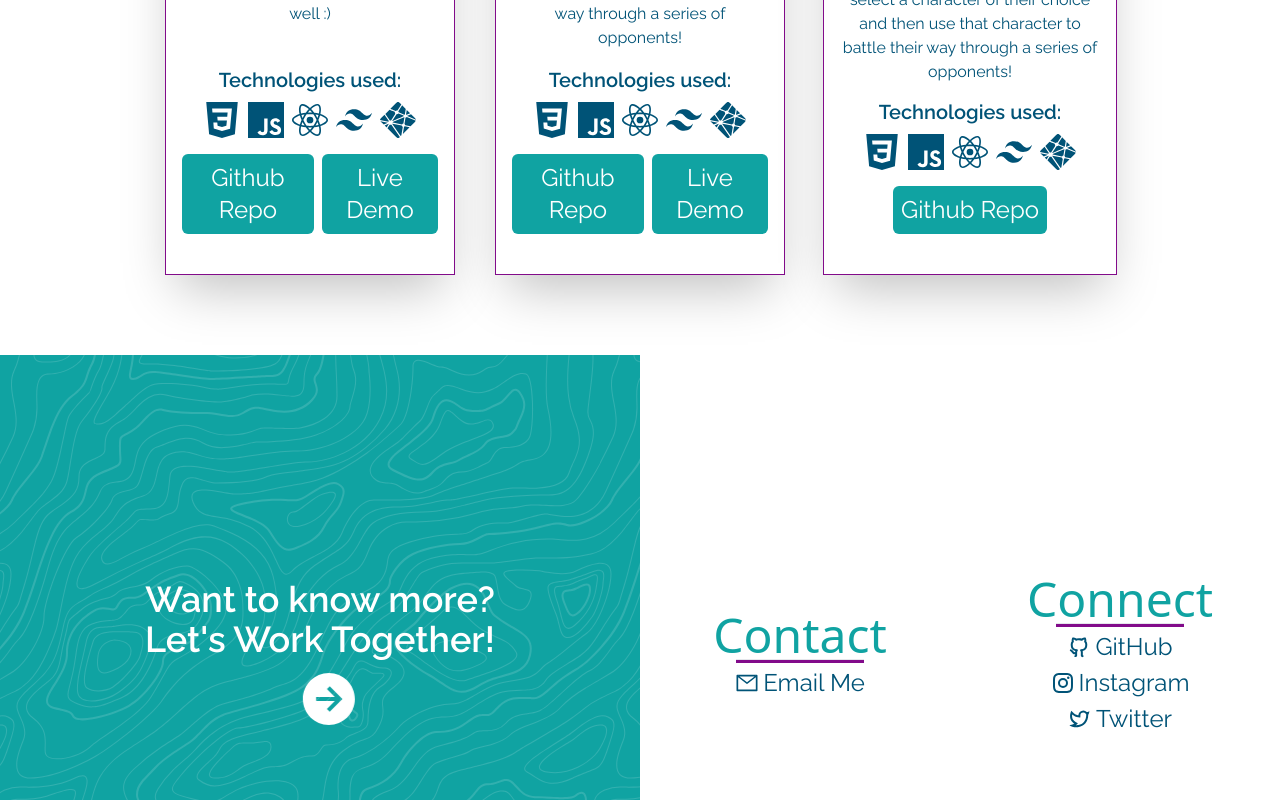
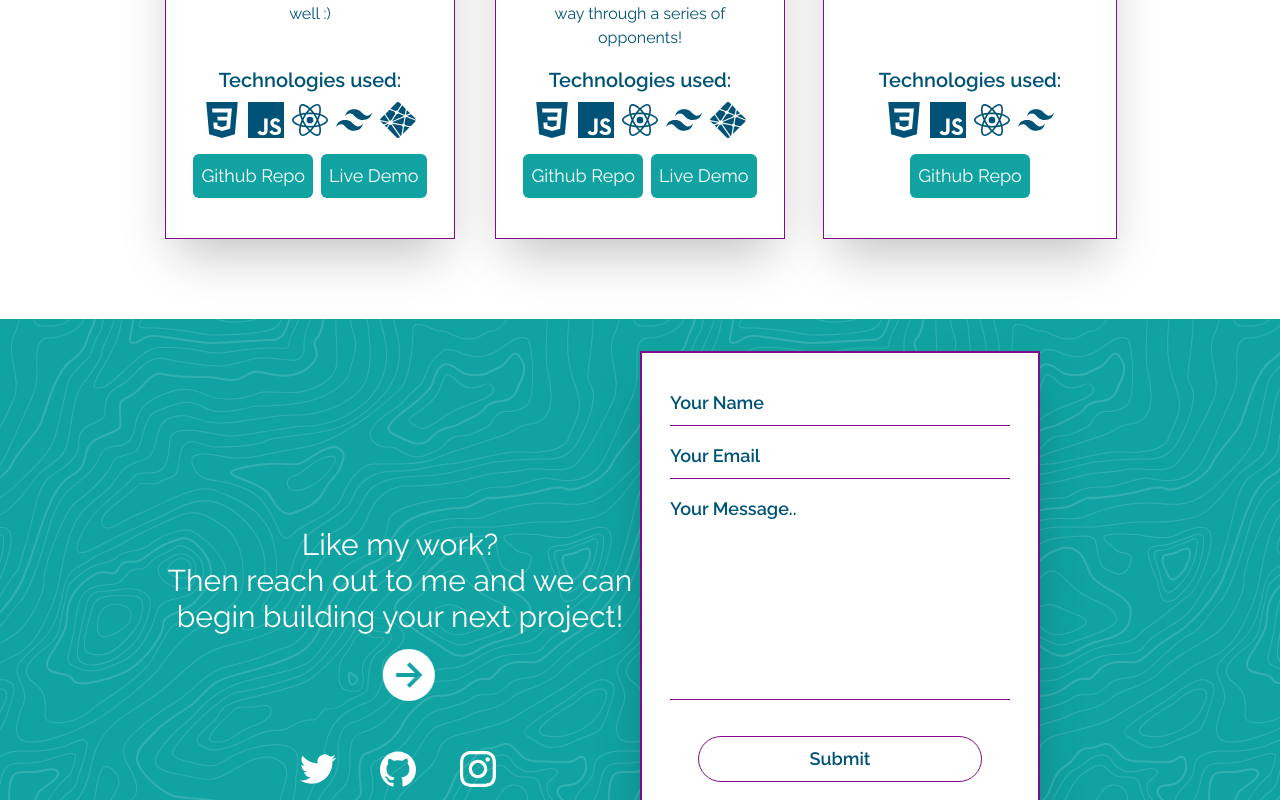
Before and after one commit to dwaynerilljr/personal-website, a React (Create React App) app: page / in a window 1280 px wide. Shown: the part 2440-3240 px from the top of the page. Built offline with nearby package versions, Linux system fonts and the light colour scheme; a web font is replaced by a local one.

Commit message:
Updated Contact Area

```diff
--- a/package.json
+++ b/package.json
@@ -8,6 +8,7 @@
     "@testing-library/jest-dom": "^5.11.4",
     "@testing-library/react": "^11.1.0",
     "@testing-library/user-event": "^12.1.10",
+    "emailjs-com": "^3.2.0",
     "react": "^17.0.2",
     "react-dom": "^17.0.2",
     "react-icons": "^4.2.0",
--- a/public/index.html
+++ b/public/index.html
@@ -43,4 +43,5 @@
       To create a production bundle, use `npm run build` or `yarn build`.
     -->
   </body>
+  <script src="https://www.google.com/recaptcha/api.js" async defer></script>
 </html>
--- a/src/App.js
+++ b/src/App.js
@@ -5,6 +5,7 @@ import About from './components/About'
 import './App.css';
 import Toolbox from './components/Toolbox';
 import Projects from './components/Projects';
+import Contact from './components/Contact';
 import Footer from './components/Footer';
 
 function App() {
@@ -31,6 +32,7 @@ function App() {
       <About />
       <Toolbox />
       <Projects />
+      <Contact />
       <Footer />
     </>
   );
--- /dev/null
+++ b/src/components/Contact.js
@@ -0,0 +1,36 @@
+import { SiTwitter, SiInstagram, SiGithub } from 'react-icons/si';
+import { IoArrowForwardCircleSharp } from 'react-icons/io5'
+import ContactForm from './ContactForm';
+
+
+const Footer = () => {
+    return (
+        <>
+            <div className="grid grid-cols-8 h-screen-75 font-jura 2xl:text-2xl text-lg text-ternary mt-10" id="footer">
+                <div className="col-span-3 text-white font-regular text-3xl flex flex-col items-center justify-center gap-y-10 col-start-2" id="contact">
+                    <div className="flex flex-col items-center text-center">
+                        <span>Like my work?  </span>
+                        <span>Then reach out to me and we can begin building your next project!</span>
+                        <span className="mt-2 arrow-bounce self-center" id="arrow"><IoArrowForwardCircleSharp size={64} /></span>
+                    </div>
+                    <div className="flex items-center col-span-2 text-4xl gap-x-10">
+                        <a href="https://www.twitter.com/dwayne_devs" rel="noreferrer" target="_blank" className="flex items-center hover:text-secondary">
+                            <SiTwitter className="mr-1" />
+                        </a>
+                        <a href="https://www.github.com/dwaynerilljr" rel="noreferrer" target="_blank" className="flex items-center hover:text-secondary">
+                            <SiGithub className="mr-1" />
+                        </a>
+                        <a href="https://www.instagram.com/dwayne_devs" rel="noreferrer" target="_blank" className="flex items-center hover:text-secondary my-1">
+                            <SiInstagram className="mr-1" />
+                        </a>
+                    </div>
+                </div>
+                <div className="grid grid-cols-4 col-span-3 items-center">
+                    <ContactForm />
+                </div>
+            </div>
+        </>
+    )
+}
+
+export default Footer
--- /dev/null
+++ b/src/components/ContactForm.js
@@ -0,0 +1,83 @@
+import { useState } from "react"
+import { send } from "emailjs-com"
+
+export default function ContactForm() {
+    const [toSend, setToSend] = useState({
+        from_name: '',
+        message: '',
+        reply_to: '',
+    });
+
+    const resetForm = () => {
+        setToSend({...toSend,
+            from_name: '',
+            message: '',
+            reply_to: ''
+        })
+    }
+
+    const handleChange = (e) => {
+        setToSend({...toSend, [e.target.name]: e.target.value })
+    }
+
+    const handleSubmit = (e) => {
+        e.preventDefault();
+        send(
+            'service_6ma93jd',
+            'template_pkl9qpv',
+            toSend,
+            'user_mRImIACaJ9pAAR5f5Ampd'
+        )
+            .then((res) => {
+                console.log('SUCCESS!', res.status, res.text)
+            })
+            .catch((err) => {
+                console.log('ERROR!', err)
+            })
+        resetForm();
+    }
+
+
+
+    return (
+        <div className="col-span-4 rounded-md flex h-full py-8">
+            <form onSubmit={handleSubmit} className="flex flex-col gap-y-2 p-7 bg-white shadow-2xl w-10/12 border-2 2xl:h-full border-secondary">
+            <input
+                type="text"
+                placeholder="Your Name"
+                className="bg-transparent placeholder-current font-semibold border-b border-secondary text-ternary py-2 outline-none"
+                autoComplete="new-password"
+                name="from_name"
+                value={toSend.from_name}
+                required
+                onChange={handleChange}
+            />
+            {/* <label htmlFor="" className="font-secondary border-b-2 border-secondary w-4/12 text-2xl">Your Email</label> */}
+            <input
+                type="email"
+                placeholder="Your Email"
+                className="bg-transparent placeholder-current border-b font-semibold border-secondary text-ternary py-2 outline-none"
+                autoComplete="new-password"
+                name="reply_to"
+                value={toSend.reply_to}
+                required
+                onChange={handleChange}
+            />
+            {/* <label htmlFor="" className="font-secondary border-b-2 border-secondary w-4/12 text-2xl">Your Message</label> */}
+            <textarea
+                placeholder="Your Message.."
+                className="bg-transparent placeholder-current border-b font-semibold border-secondary text-ternary py-2 outline-none resize-none overflow-y-scroll"
+                autoComplete="new-password"
+                name="message"
+                value={toSend.message}
+                required
+                onChange={handleChange}
+                cols="30"
+                rows="7"
+            />
+            <div className="g-recaptcha self-center" data-sitekey="6Ld75T4dAAAAAJlqagywWsOWjAkPR8bfavW-bfm1"></div>
+            <button type="submit" className="border border-secondary hover:bg-secondary hover:text-white p-2 w-5/6 text-ternary font-semibold rounded-3xl self-center mt-5">Submit</button>
+        </form>
+        </div>
+    )
+}
--- a/src/components/Footer.js
+++ b/src/components/Footer.js
@@ -1,47 +1,7 @@
-import { RiGithubLine, RiInstagramLine, RiTwitterLine } from 'react-icons/ri';
-import { IoArrowForwardCircleSharp } from 'react-icons/io5'
-import { AiOutlineMail } from 'react-icons/ai'
-
-
-const Footer = () => {
+export default function Footer() {
     return (
-        <>
-            <div className="grid grid-cols-6 h-screen-75 font-jura sm:text-2xl text-ternary mt-10" id="footer">
-                <div className="col-span-3 bg-primary text-white font-semibold text-4xl flex flex-col items-center justify-center" id="contact">
-                    <span>Want to know more? </span>
-                    <span>Let's Work Together!</span>
-                    <span className="mt-2 arrow-bounce" id="arrow"><IoArrowForwardCircleSharp size={64} /></span>
-                </div>
-                <div className="grid grid-cols-4 justify-center col-span-3 items-center">
-                    <div className="flex flex-col items-center col-span-2">
-                        <header className="sm:text-5xl font-secondary text-primary">Contact</header>
-                        <hr className="h-1 bg-secondary w-32" />
-                        <a href="mailto:dwayne@dwaynerilljr.dev" className="flex items-center hover:text-secondary mt-1">
-                            <AiOutlineMail size={24} className="mr-1" />
-                            Email Me
-                        </a>
-                    </div>
-                    <div className="flex flex-col items-center col-span-2">
-                        <header className="sm:text-5xl font-secondary text-primary">Connect</header>
-                        <hr className="h-1 bg-secondary w-32" />
-                        <a href="https://www.github.com/dwaynerilljr" rel="noreferrer" target="_blank" className="flex items-center hover:text-secondary mt-1">
-                            <RiGithubLine size={24} className="mr-1" />
-                            GitHub
-                        </a>
-                        <a href="https://www.instagram.com/dwayne_devs" rel="noreferrer" target="_blank" className="flex items-center hover:text-secondary my-1">
-                            <RiInstagramLine size={24} className="mr-1" />
-                            Instagram
-                        </a>
-                        <a href="https://www.twitter.com/dwayne_devs" rel="noreferrer" target="_blank" className="flex items-center hover:text-secondary">
-                            <RiTwitterLine size={24} className="mr-1" />
-                            Twitter
-                        </a>
-                    </div>
-                </div>
-            </div>
-            <p className="w-full text-white bg-ternary text-center font-jura text-base p-2">Made with &#9829; by Dwayne Rill Jr. <br /> Copyright &copy; 2021 Dwayne Rill Jr.</p>
-        </>
+        <div className="w-full text-white bg-ternary text-center font-jura text-base p-2">
+            Made with &#9829; by Dwayne Rill Jr. <br /> Copyright &copy; 2021 Dwayne Rill Jr.
+        </div>
     )
 }
-
-export default Footer
--- a/src/components/Projects.js
+++ b/src/components/Projects.js
@@ -33,8 +33,8 @@ const Projects = () => {
                         </div>
                     </div>
                     <div className="flex gap-2">
-                        <a href="https://www.github.com/dwaynerilljr/christmas-list-app" className="bg-primary text-white text-center sm:text-2xl border-none rounded-md p-2 hover:bg-secondary" rel="noreferrer" target="_blank">Github Repo</a>
-                        <a href="https://xmas-list.netlify.app/" className="bg-primary text-white text-center sm:text-2xl border-none rounded-md p-2 hover:bg-secondary" rel="noreferrer" target="_blank">Live Demo</a>
+                        <a href="https://www.github.com/dwaynerilljr/christmas-list-app" className="bg-primary text-white text-center 2xl:text-2xl text-lg border-none rounded-md p-2 hover:bg-secondary" rel="noreferrer" target="_blank">Github Repo</a>
+                        <a href="https://xmas-list.netlify.app/" className="bg-primary text-white text-center 2xl:text-2xl text-lg border-none rounded-md p-2 hover:bg-secondary" rel="noreferrer" target="_blank">Live Demo</a>
                     </div>
             </div>
             <div className="flex text-ternary flex-col items-center gap-4 p-4 col-span-2 py-10 h-full shadow-2xl border border-secondary">
@@ -59,8 +59,8 @@ const Projects = () => {
                         </div>
                     </div>
                     <div className="flex sm:justify-start justify-center gap-2">
-                        <a href="https://www.github.com/dwaynerilljr/knights-and-dragons" className="bg-primary text-white text-center sm:text-2xl border-none rounded-md p-2 hover:bg-secondary" rel="noreferrer" target="_blank">Github Repo</a>
-                        <a href="https://knights-and-dragons.netlify.app/" className="bg-primary text-white text-center sm:text-2xl border-none rounded-md p-2 hover:bg-secondary" rel="noreferrer" target="_blank">Live Demo</a>
+                        <a href="https://www.github.com/dwaynerilljr/knights-and-dragons" className="bg-primary text-white text-center 2xl:text-2xl text-lg border-none rounded-md p-2 hover:bg-secondary" rel="noreferrer" target="_blank">Github Repo</a>
+                        <a href="https://knights-and-dragons.netlify.app/" className="bg-primary text-white text-center 2xl:text-2xl text-lg border-none rounded-md p-2 hover:bg-secondary" rel="noreferrer" target="_blank">Live Demo</a>
                     </div>
             </div>
             <div className="flex text-ternary flex-col items-center gap-4 p-4 col-span-2 py-10 shadow-2xl border border-secondary">
@@ -71,9 +71,7 @@ const Projects = () => {
                         <img src={rta} alt="" className="w-5/6" />
                     </div>
                     <p className="text-center h-40">
-                        A desktop fantasy card battling application that lets users select a character of their choice and then use that
-                        character to battle their way through a series of opponents! select a character of their choice and then use that
-                        character to battle their way through a series of opponents!
+                        A website for anime lovers to discuss, find and rate their favorite anime, manga and light novels!
                     </p>
                     <div className="flex flex-col gap-2 items-center text-xl font-semibold mt-auto">
                         Technologies used:
@@ -82,11 +80,10 @@ const Projects = () => {
                             <SiJavascript />
                             <SiReact />
                             <SiTailwindcss />
-                            <SiNetlify />
                         </div>
                     </div>
                     <div className="flex sm:justify-start justify-center justify-self-end gap-2">
-                        <a href="https://www.github.com/dwaynerilljr/knights-and-dragons" className="bg-primary text-white text-center sm:text-2xl border-none rounded-md p-2 hover:bg-secondary" rel="noreferrer" target="_blank">Github Repo</a>
+                        <a href="https://www.github.com/dwaynerilljr/knights-and-dragons" className="bg-primary text-white text-center 2xl:text-2xl text-lg border-none rounded-md p-2 hover:bg-secondary" rel="noreferrer" target="_blank">Github Repo</a>
                         {/* <a href="https://knights-and-dragons.netlify.app/" className="bg-secondary text-white text-center sm:text-2xl border-none rounded-md p-2 hover:bg-primary" rel="noreferrer" target="_blank">Live Demo</a> */}
                     </div>
             </div>
--- a/tailwind.config.js
+++ b/tailwind.config.js
@@ -14,7 +14,7 @@ module.exports = {
         'secondary': ["'Allan', 'sans'"]
       },
       height: {
-        'screen-75': "75vh",
+        'screen-75': "85vh",
         'screen-50': "50vh"
       },
       backgroundImage: {
```
Also changed, not shown: src/index.css, 1 other file (tests, documents, lock files or other folders).
